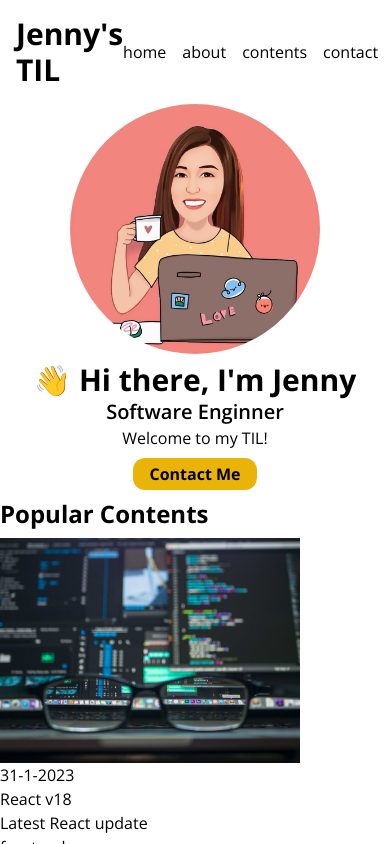
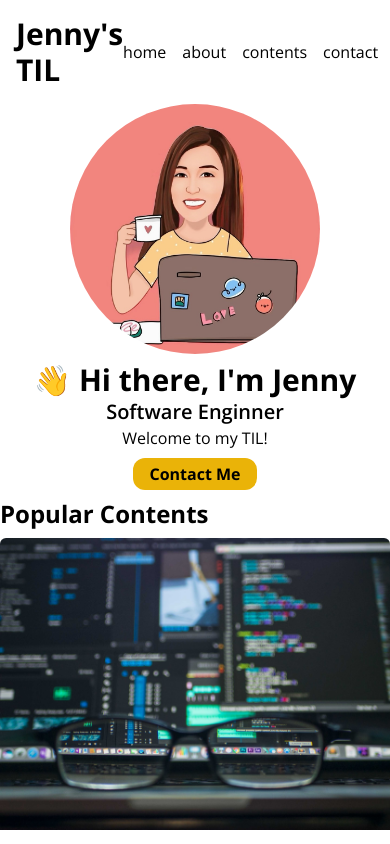
Before and after one commit to jen0828/my-til, a Next.js app: page / in a window 390 px wide. Built offline with nearby package versions, Linux system fonts and the light colour scheme.

Commit message:
Add styling

```diff
--- a/src/components/ContentCard.tsx
+++ b/src/components/ContentCard.tsx
@@ -8,18 +8,23 @@
 }: Props) {
   return (
     <Link href={`/posts/${path}`}>
+      <article className="rounded-md overflow-hidden shadow-md hover:shadow-xl">
         <Image
+          className="w-full"
           src={`/images/contents/${path}.jpg`}
           alt={title}
           width={300}
           height={200}
         />
-      <div>
-        <time>{date.toString()}</time>
-        <h3>{title}</h3>
-        <p>{description}</p>
-        <span>{category}</span>
+        <div className="flex flex-col items-center p-4">
+          <time className="self-end text-gray-700">{date.toString()}</time>
+          <h3 className="text-lg font-bold">{title}</h3>
+          <p className="w-full truncate text-center">{description}</p>
+          <span className="text-sm rounded-lg bg-green-100 px-2 my-2">
+            {category}
+          </span>
         </div>
+      </article>
     </Link>
   );
 }
--- a/src/components/ContentsGrid.tsx
+++ b/src/components/ContentsGrid.tsx
@@ -4,9 +4,11 @@
 type Props = { contents: Content[] };
 export default function ContentsGrid({ contents }: Props) {
   return (
-    <ul>
+    <ul className="grid gap-4 grid-cols-1 sm:grid-cols-2 md:grid-cols-3 lg:grid-cols-4">
       {contents.map((content) => (
-        <li key={content.path}><ContentCard content={content} /></li>
+        <li key={content.path}>
+          <ContentCard content={content} />
+        </li>
       ))}
     </ul>
   );
```
Lines whose indentation alone changed are shown as unchanged.
